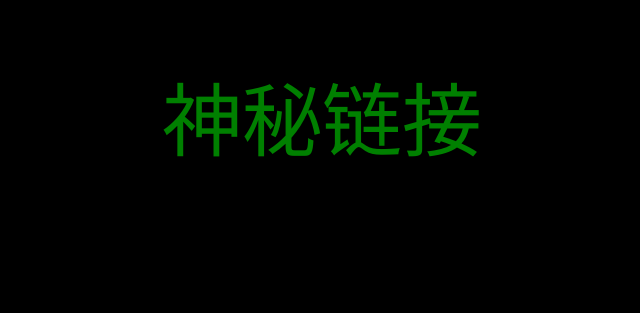
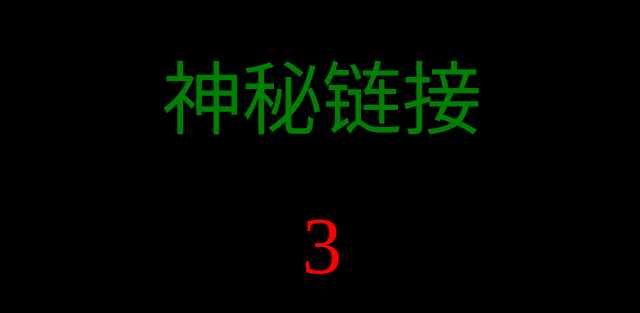
Before and after one commit to celingo/smlj.io, a plain HTML site: page index.html in a window 1280 px wide. Shown: the part 285-598 px from the top of the page, without its empty margins (318-958 px from the left). Drawn offline with Linux system fonts and the light colour scheme.

Commit message:
Update index.html

```diff
--- a/index.html
+++ b/index.html
@@ -5,45 +5,63 @@
 	<title>18+</title>
 	<style>
 		body {
-			display: flex;
-			flex-direction: column;
-			align-items: center;
-			justify-content: center;
-			height: 100vh;
-			margin: 0;
 			background-color: black;
-			color: white;
-			font-size: 5em;
-			font-family: Arial, sans-serif;
+			color: green;
+			font-size: 80px;
 			text-align: center;
+			margin-top: 25%;
+		}
+	</style>
+</head>
+<body>
+
+
+
+
+
+	<div id="countdown"></div>
+	<div id="text"></div>
+
+	<script>
+		var count = 3;
+		var countdownEl = document.getElementById('countdown');
+		var textEl = document.getElementById('text');
+
+		function countdown() {
+			if (count > 0) {
+				countdownEl.innerHTML = count;
+				count--;
+				setTimeout(countdown, 1000);
+			} else {
+				countdownEl.innerHTML = "";
+				textEl.innerHTML = "神秘链接";
+				countdown2();
+			}
 		}
 
-		#timer {
-			color: red;
+		function countdown2() {
+			var count2 = 4;
+			var countdownEl2 = document.createElement('div');
+			countdownEl2.style.color = 'red';
+			countdownEl2.style.marginTop = '50px';
+			document.body.appendChild(countdownEl2);
+
+			function count2down() {
+				if (count2 > 1) {
+					countdownEl2.innerHTML = count2 - 1;
+					count2--;
+					setTimeout(count2down, 1000);
+				} else if (count2 == 1) {
+					countdownEl2.innerHTML = "";
+					textEl.innerHTML = "神秘链接消失";
+					count2--;
+				}
+			}
+
+			setTimeout(count2down, 1000);
 		}
 
-		#text {
-			color: green;
-		}
-	</style>
-	<script>
-		function countdown() {
-			var count = 3;
-			var timer = setInterval(function() {
-				if (count > 0) {
-					document.getElementById("timer").innerHTML = count;
-					count--;
-				} else {
-					clearInterval(timer);
-					document.getElementById("timer").style.display = "none";
-					document.getElementById("text").style.display = "block";
-				}
-			}, 1000);
-		}
+		setTimeout(countdown, 1000);
 	</script>
-</head>
-<body onload="countdown()">
-	<div id="timer"></div>
-	<div id="text" style="display: none;">神秘链接</div>
 </body>
 </html>
```
